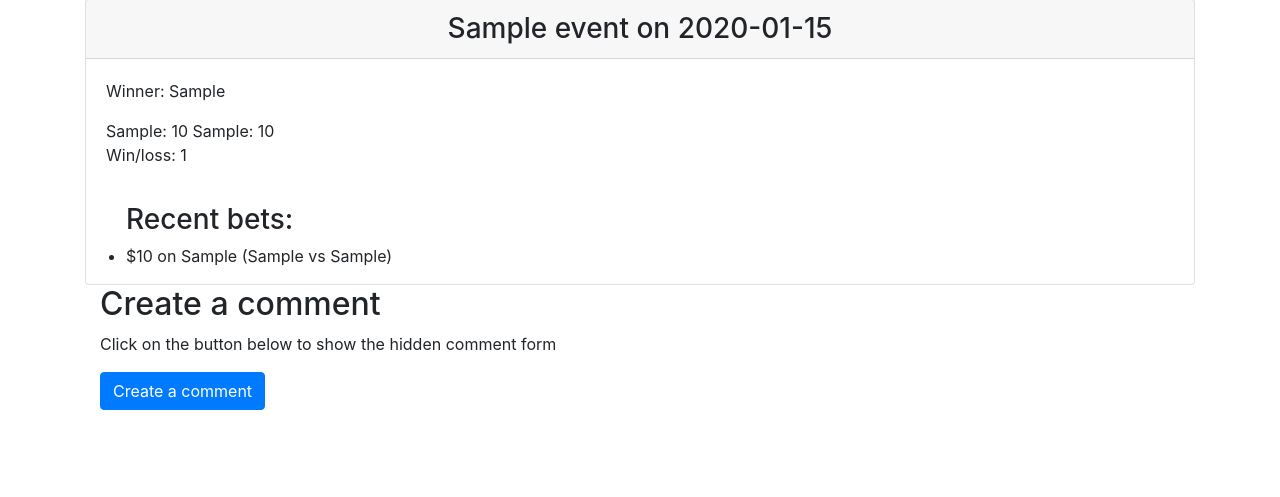
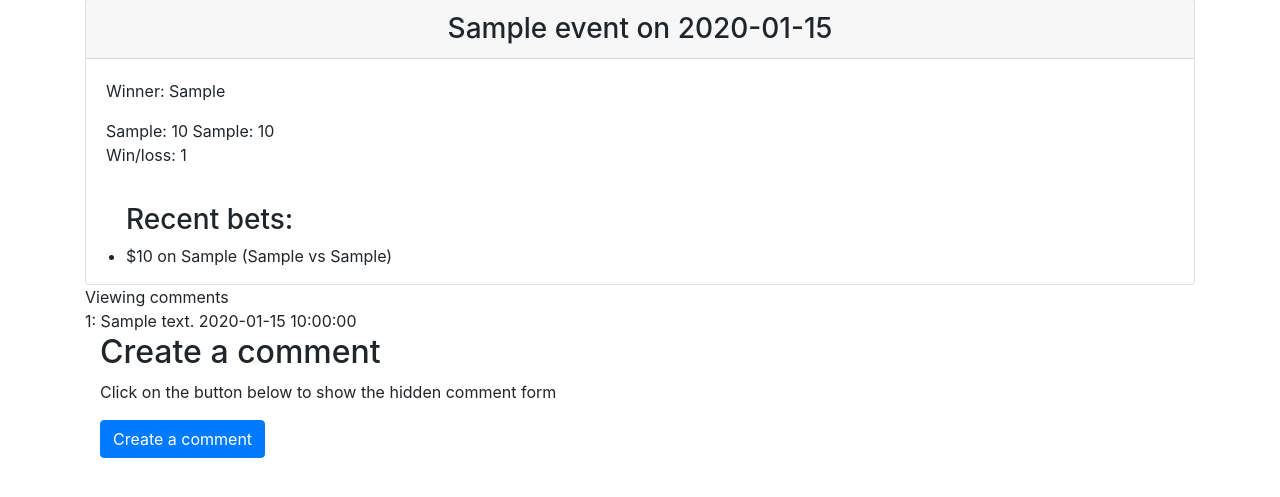
Before and after one commit to cmyk505/better-bets, a Flask app: page /event/1 in a window 1280 px wide. Shown: the part 57-554 px from the top of the page. Run offline with Flask 2, Linux system fonts and the light colour scheme; a user stored in the database is signed in; tables that the repository leaves empty hold one stand-in row (values such as "Sample post"); some libraries are stand-ins or nearby versions.

Commit message:
Updated app.py and event.html, create functionality to displaying comments

```diff
--- a/app.py
+++ b/app.py
@@ -314,6 +314,9 @@ def render_event(id):
             Bet.event == event.id,
             Bet.user_id == current_user.id
         ).first()
+
+        comments = (Comment.query.filter(Comment.event == event.id).limit(20))
+
     else:
         bet = None
     bet_on = False if bet == None else True
@@ -327,7 +330,7 @@ def render_event(id):
         bets = None
 
     return render_template(
-        "event.html", event=event, bet_on=bet_on, bet=bet, bets=bets, result=result
+        "event.html", event=event, bet_on=bet_on, bet=bet, bets=bets, result=result, comments=comments
     )
 
 
@@ -432,20 +435,28 @@ def reload_balance(id):
 
 @app.route("/comment/<event>", methods = ['POST'])
 def create_comment(event):
-    text = request.args.get("id")
+    event_id = request.args.get("id")
+    text = request.form.get("comment")
+    name = request.form.get("name")
     if not text:
         flash(f"comment can't be empty", "error")
     else:
-        event = Event.query.filter_by(id = text).first()
+        event = Event.query.filter_by(id = event_id).first()
     if event:
-        comment = Comment(comment = text, commenter = current_user.id, event = event.id, date = datetime.today())
+        comment = Comment(
+            comment = text,
+            commenter = current_user.id,
+            event = event.id,
+            date = datetime.today(),
+            datetime=datetime.now()
+        )
         db.session.add(comment)
         db.session.commit()
         flash(f"Your comment has been successfully created!!! 🙌🏼 ", "success")
     else:
         flash(f"event not found", "error")
 
-    return redirect(url_for('render_home_page'))
+    return redirect(url_for('render_event', id = event_id))
 
 
 
--- a/templates/event.html
+++ b/templates/event.html
@@ -60,6 +60,17 @@
 
     <script src="../static/event.js"></script>
 
+
+    <div class="panel panel-info">
+        <div class="panel-heading">Viewing comments</div>
+        <div class="panel-body">
+            {% for comment in comments %}
+                {{ comment.commenter }}: {{ comment.comment }}
+                {{ comment.datetime }}
+            {% endfor %}
+        </div>
+    </div>
+
     <div class=container>
         <h2> Create a comment </h2>
         <p>Click on the button below to show the hidden comment form</p>
@@ -71,7 +82,7 @@
                     <form action="/comment/{{ event.id }}?id={{ event.id }}" method="POST">
                         <div class=form-group>
                             <label for="comment">Comment: </label>
-                            <input type="text" id={{ event.id }} name="text" class="form-control"
+                            <input type="text" id={{ event.id }} name="comment" class="form-control"
                                    placeholder="comment something"/>
                         </div>
                         <button name="id" value={{ event.id }} type="submit" class="btn btn-primary">Comment</button>
```
